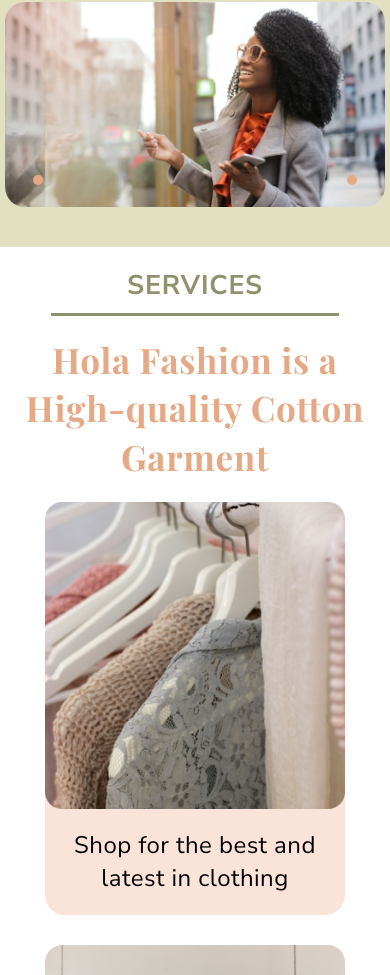
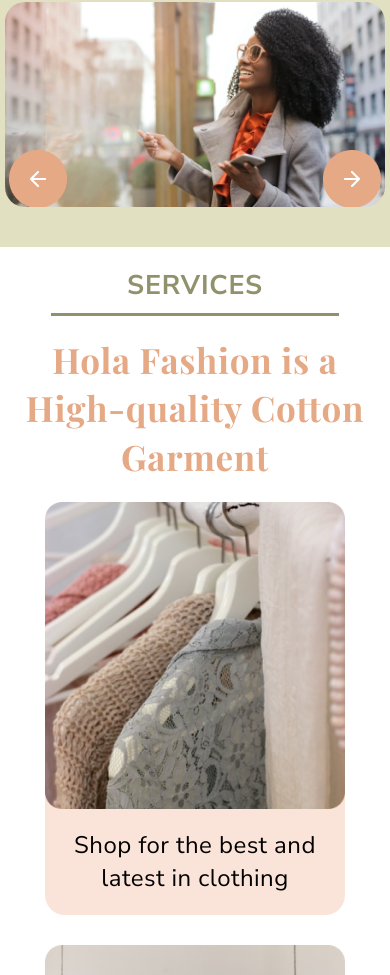
Before and after one commit to Jo8nny/HOLA-FASHION, a plain HTML site: page index.html in a window 390 px wide. Shown: the part 825-1800 px from the top of the page. Drawn offline with nearby package versions, Linux system fonts and the light colour scheme; the site is published under a folder, as on GitHub Pages, so addresses that start at the root find nothing.

Commit message:
Update index.css

```diff
--- a/dist/index.css
+++ b/dist/index.css
@@ -513,10 +513,10 @@
     right: 28px !important;
   }
   .swiper-button-prev::after {
-    content: url(/img/arrow\ left.png) !important;
+    content: url('../img/arrow\ left.png') !important;
   }
   .swiper-button-next::after {
-    content: url(/img/arrow\ right.png) !important;
+    content: url('../img/arrow\ right.png') !important;
     justify-content: center;
   }
 }
```
